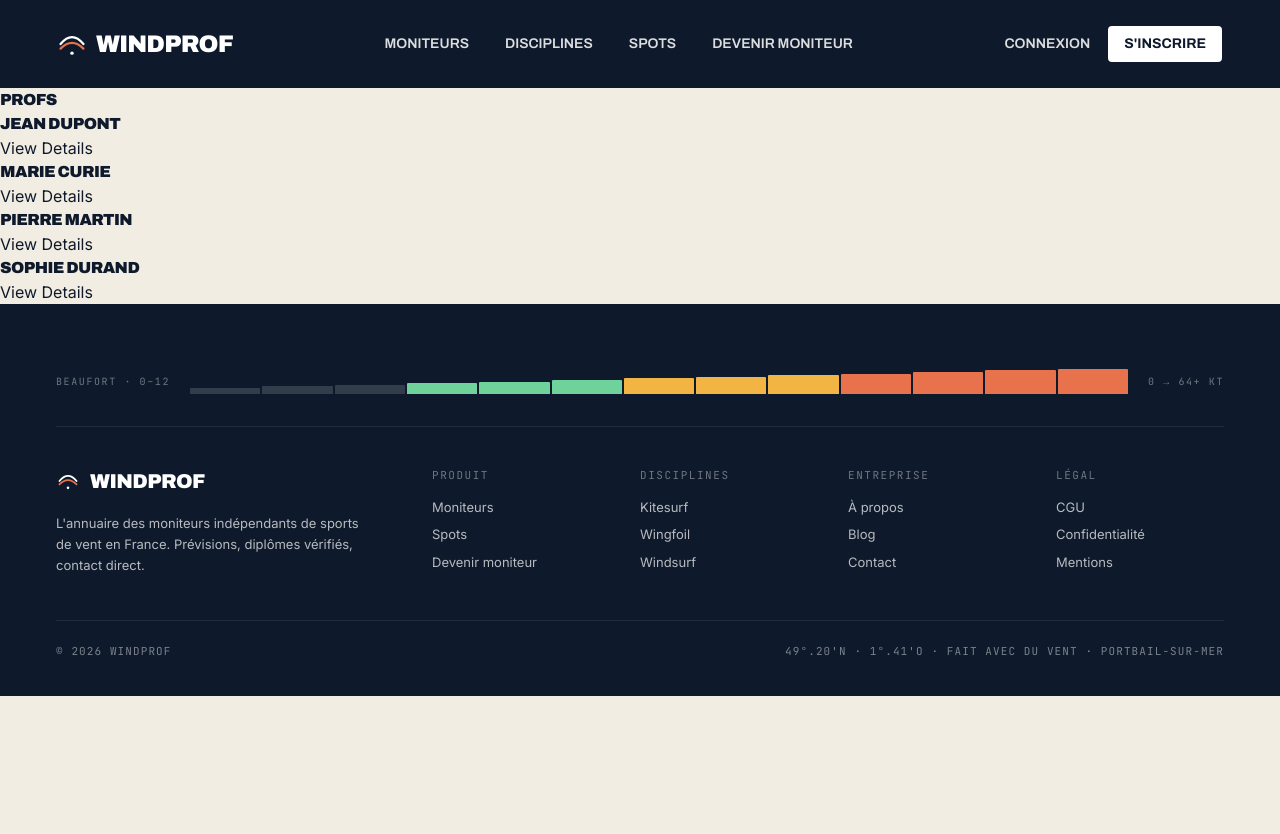
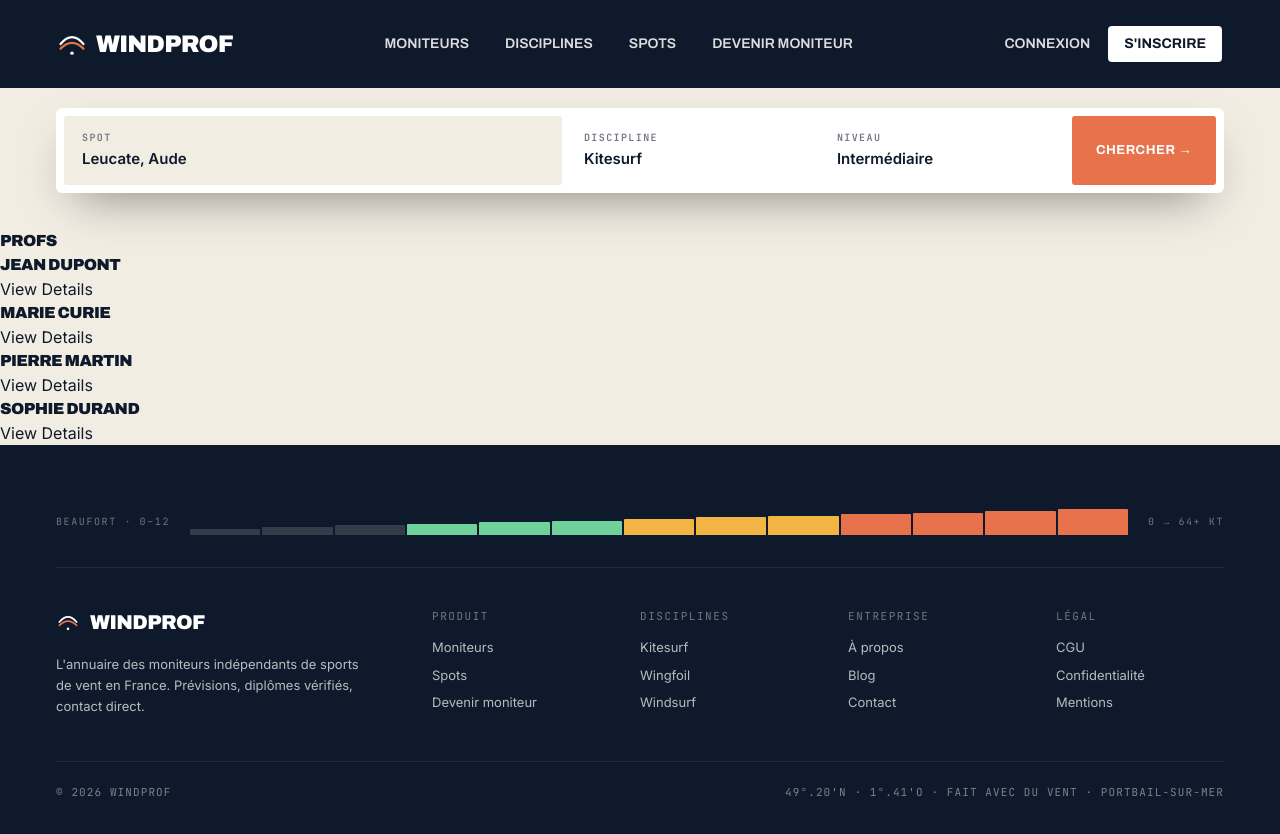
Before and after one commit to theofournier/windprof, a SvelteKit app: page /profs in a window 1280 px wide. Before the commit the page ends 800 px from the top, so only its background shows below. Built offline with nearby package versions, Linux system fonts and the light colour scheme.

Commit message:
Prof search bar

```diff
--- /dev/null
+++ b/src/lib/components/prof/ProfSearch.svelte
@@ -0,0 +1,21 @@
+<div
+	class="grid grid-cols-[2fr_1fr_1fr_auto] items-stretch gap-1 rounded-md bg-white p-2 shadow-[0px_20px_50px_-20px_rgba(0,0,0,0.5)]"
+>
+	<div class="flex cursor-pointer flex-col gap-0.75 rounded-sm bg-bg px-4.5 py-3.5">
+		<span class="font-mono text-micro font-semibold tracking-label text-muted uppercase">SPOT</span>
+		<span class="text-[15px] font-semibold text-ink">Leucate, Aude</span>
+	</div>
+	<div class="flex cursor-pointer flex-col gap-0.75 rounded-sm px-4.5 py-3.5">
+		<span class="font-mono font-semibold text-micro tracking-label text-muted uppercase">DISCIPLINE</span>
+		<span class="text-[15px] font-semibold text-ink">Kitesurf</span>
+	</div>
+	<div class="flex cursor-pointer flex-col gap-0.75 rounded-sm px-4.5 py-3.5">
+		<span class="font-mono font-semibold text-micro tracking-label text-muted uppercase">NIVEAU</span>
+		<span class="text-[15px] font-semibold text-ink">Intermédiaire</span>
+	</div>
+	<button
+		class="inline-flex cursor-pointer items-center gap-2.5 rounded-sm border-0 bg-accent px-6 py-3.5 font-display text-body-sm font-bold tracking-[0.04em] text-white uppercase"
+	>
+		Chercher →
+	</button>
+</div>
--- a/src/routes/profs/+page.svelte
+++ b/src/routes/profs/+page.svelte
@@ -1,8 +1,13 @@
 <script lang="ts">
+	import ProfSearch from '$lib/components/prof/ProfSearch.svelte';
 	import type { PageProps } from './$types';
 	let { data }: PageProps = $props();
 </script>
 
+<div class="mx-auto flex flex-col gap-4 px-14 pt-5 pb-9">
+	<ProfSearch />
+
+</div>
 <h1>Profs</h1>
 <ul>
 	{#each data.profs as prof}
```
